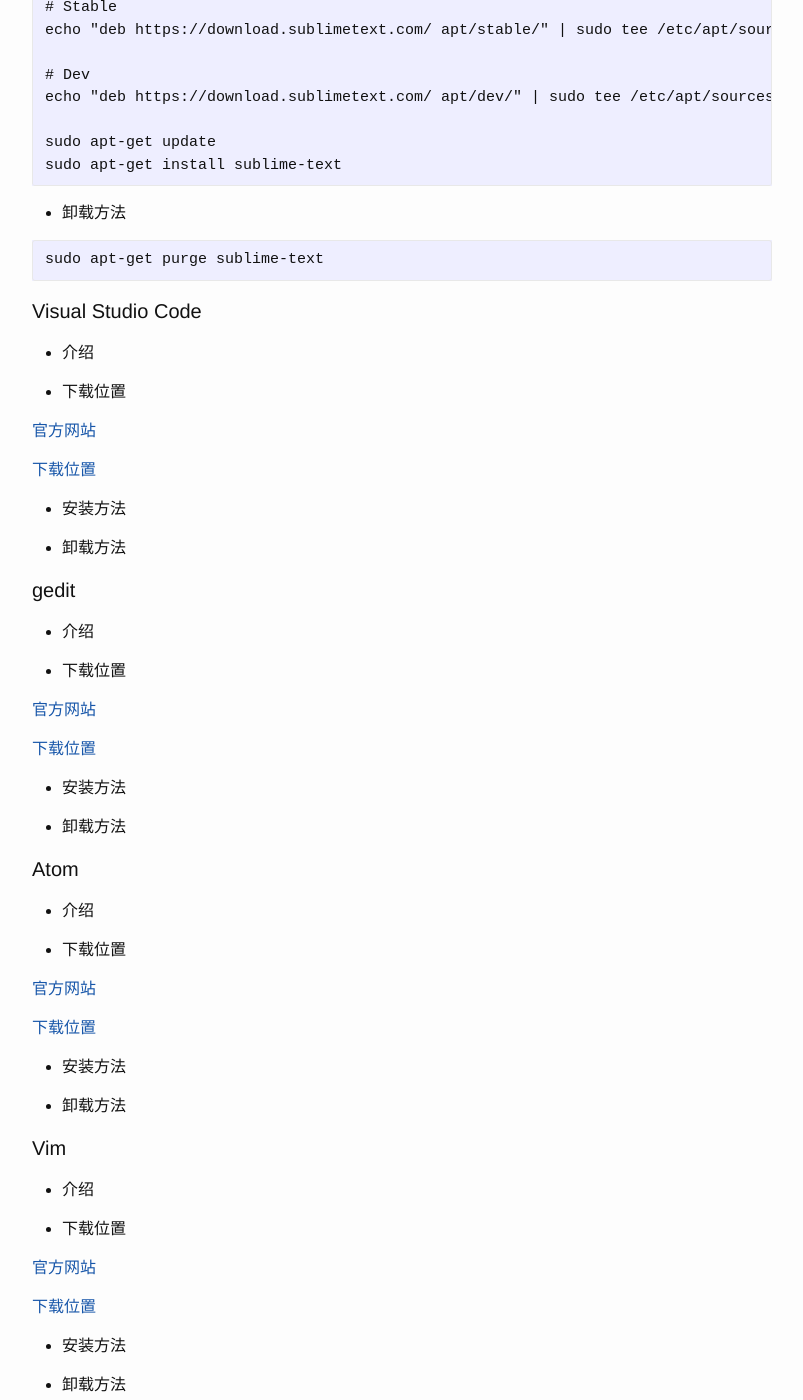
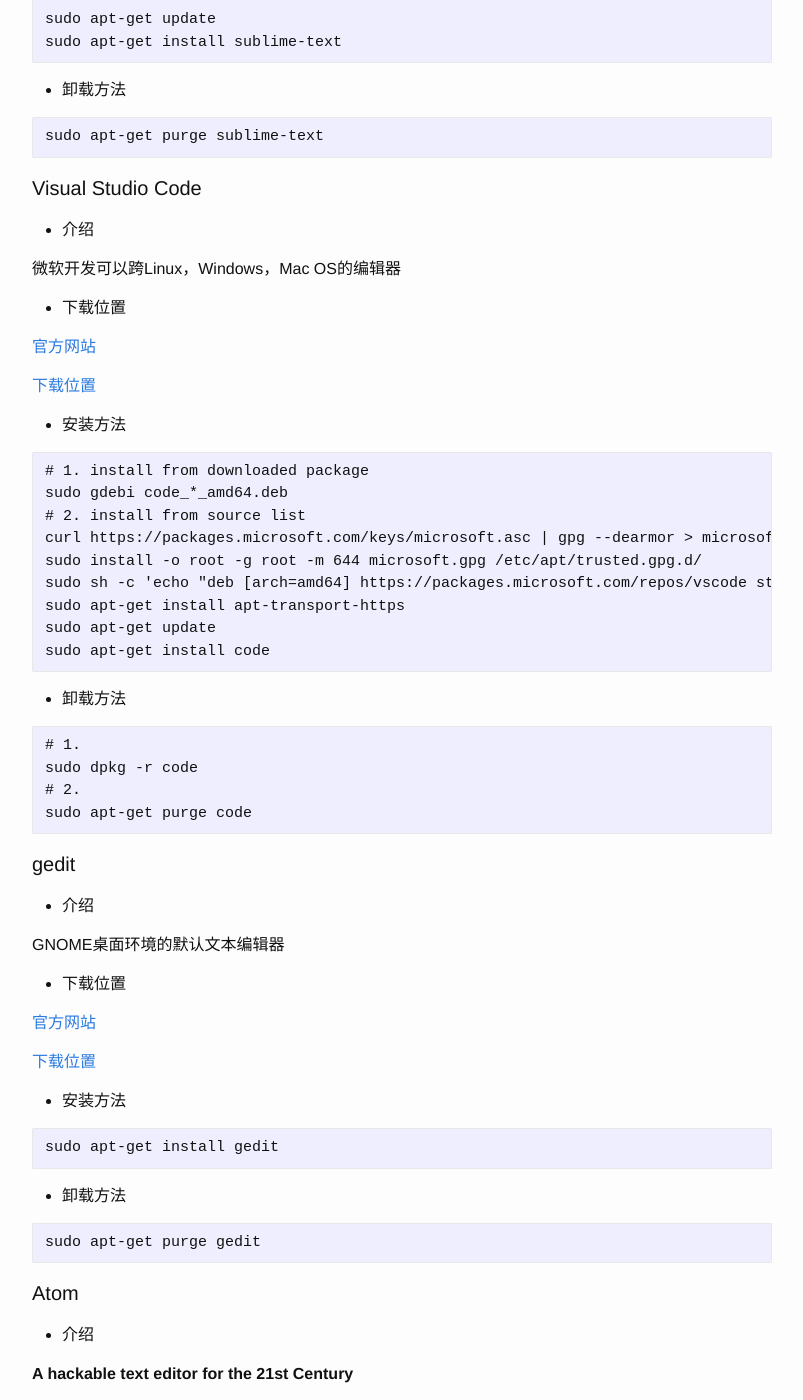
Before and after one commit to mudongliang/mudongliang.github.io, a Jekyll site: the page built from _posts/2018-12-16-popular-software.md, in a window 1280 px wide and 1400 px high, scrolled down 39947 px. Shown: the whole window, without its empty margins (238-1041 px from the left). Built offline with Jekyll 4.4.1, drawn with Linux system fonts in a browser that asks for light colours; some of the changed text lies outside the part shown.

Commit message:
add more software

````diff
--- a/_posts/2018-12-16-popular-software.md
+++ b/_posts/2018-12-16-popular-software.md
@@ -1075,27 +1075,23 @@
 
 - 下载位置
 
-[官方网站]()
-
-[下载位置]()
-
-- 安装方法
-
-- 卸载方法
+[官方网站](https://pinyin.sogou.com/)
+
+[下载位置](https://pinyin.sogou.com/linux/?r=pinyin)
+
+- 安装方法
+
+```
+sudo gdebi sogoupinyin_*_amd64.deb
+```
+
+- 卸载方法
+
+```
+sudo dpkg -r sogoupinyin
+```
 
 ### 文档阅读
-
-- 介绍
-
-- 下载位置
-
-[官方网站]()
-
-[下载位置]()
-
-- 安装方法
-
-- 卸载方法
 
 #### Evince
 
@@ -1752,7 +1748,7 @@
 
 ### SSH Server/Client
 
-#### Openssh server
+#### Openssh Server
 
 - 介绍
 
@@ -1888,71 +1884,141 @@
 
 - 介绍
 
-- 下载位置
-
-[官方网站]()
-
-[下载位置]()
-
-- 安装方法
-
-- 卸载方法
+微软开发可以跨Linux，Windows，Mac OS的编辑器
+
+- 下载位置
+
+[官方网站](https://code.visualstudio.com/)
+
+[下载位置](https://code.visualstudio.com/Download)
+
+- 安装方法
+
+```
+# 1. install from downloaded package
+sudo gdebi code_*_amd64.deb
+# 2. install from source list
+curl https://packages.microsoft.com/keys/microsoft.asc | gpg --dearmor > microsoft.gpg
+sudo install -o root -g root -m 644 microsoft.gpg /etc/apt/trusted.gpg.d/
+sudo sh -c 'echo "deb [arch=amd64] https://packages.microsoft.com/repos/vscode stable main" > /etc/apt/sources.list.d/vscode.list'
+sudo apt-get install apt-transport-https
+sudo apt-get update
+sudo apt-get install code
+```
+
+- 卸载方法
+
+```
+# 1.
+sudo dpkg -r code
+# 2.
+sudo apt-get purge code
+```
 
 #### gedit
 
 - 介绍
 
-- 下载位置
-
-[官方网站]()
-
-[下载位置]()
-
-- 安装方法
-
-- 卸载方法
+GNOME桌面环境的默认文本编辑器
+
+- 下载位置
+
+[官方网站](https://wiki.gnome.org/Apps/Gedit)
+
+[下载位置](https://wiki.gnome.org/Apps/Gedit#Download)
+
+- 安装方法
+
+```
+sudo apt-get install gedit
+```
+
+- 卸载方法
+
+```
+sudo apt-get purge gedit
+```
 
 #### Atom
 
 - 介绍
 
-- 下载位置
-
-[官方网站]()
-
-[下载位置]()
-
-- 安装方法
-
-- 卸载方法
+**A hackable text editor for the 21st Century**
+
+- 下载位置
+
+[官方网站](https://atom.io/)
+
+[下载位置](https://github.com/atom/atom)
+
+- 安装方法
+
+```
+# 1. install from package
+sudo gdebi atom-amd64.deb
+# 2. install from source list
+curl -sL https://packagecloud.io/AtomEditor/atom/gpgkey | sudo apt-key add -
+sudo sh -c 'echo "deb [arch=amd64] https://packagecloud.io/AtomEditor/atom/any/ any main" > /etc/apt/sources.list.d/atom.list'
+sudo apt-get update
+sudo apt-get install atom
+```
+
+- 卸载方法
+
+```
+# 1.
+sudo dpkg -r atom
+# 2.
+sudo apt-get purge atom
+```
 
 #### Vim
 
 - 介绍
 
-- 下载位置
-
-[官方网站]()
-
-[下载位置]()
-
-- 安装方法
-
-- 卸载方法
+Unix/Linux平台下的高度可配置的文本编译器，可以说Linux下非常好的文本编译器，也是我默认的编译器。
+
+- 下载位置
+
+[官方网站](https://www.vim.org/)
+
+[下载位置](https://github.com/vim/vim.git)
+
+- 安装方法
+
+```
+sudo apt-get install vim
+```
+
+- 卸载方法
+
+```
+sudo apt-get purge vim
+```
 
 #### Emacs
 
 - 介绍
 
-- 下载位置
-
-[官方网站]()
-
-[下载位置]()
-
-- 安装方法
-
-- 卸载方法
+**An extensible, customizable, free/libre text editor — and more.**
+
+- 下载位置
+
+[官方网站](https://www.gnu.org/software/emacs/)
+
+[下载位置](https://www.gnu.org/software/emacs/download.html)
+
+- 安装方法
+
+```
+sudo apt-get install emacs
+```
+
+- 卸载方法
+
+```
+sudo apt-get purge emacs
+```
 
 ### 集成开发环境
 
@@ -1988,15 +2054,25 @@
 
 - 介绍
 
-- 下载位置
-
-[官方网站]()
-
-[下载位置]()
-
-- 安装方法
-
-- 卸载方法
+世界第一以及使用最广泛的网络协议分析器
+
+- 下载位置
+
+[官方网站](https://www.wireshark.org/)
+
+[下载位置](https://www.wireshark.org/download.html)
+
+- 安装方法
+
+```
+sudo apt-get install wireshark
+```
+
+- 卸载方法
+
+```
+sudo apt-get purge wireshark
+```
 
 #### Code Blocks
 
````
Also changed, not shown: _posts/2018-12-16-debian9-configuration-updated.md (+10 -11 lines).
